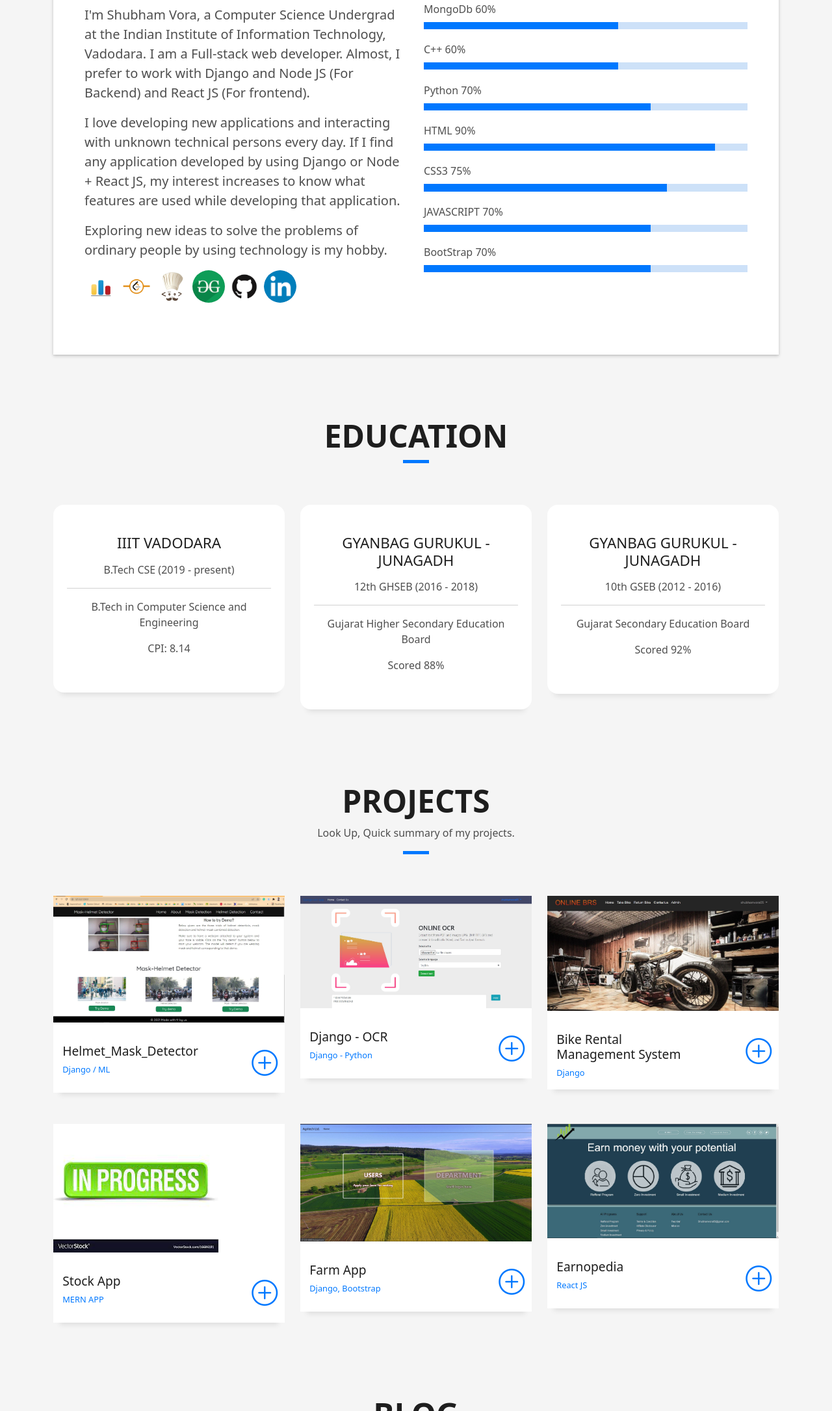
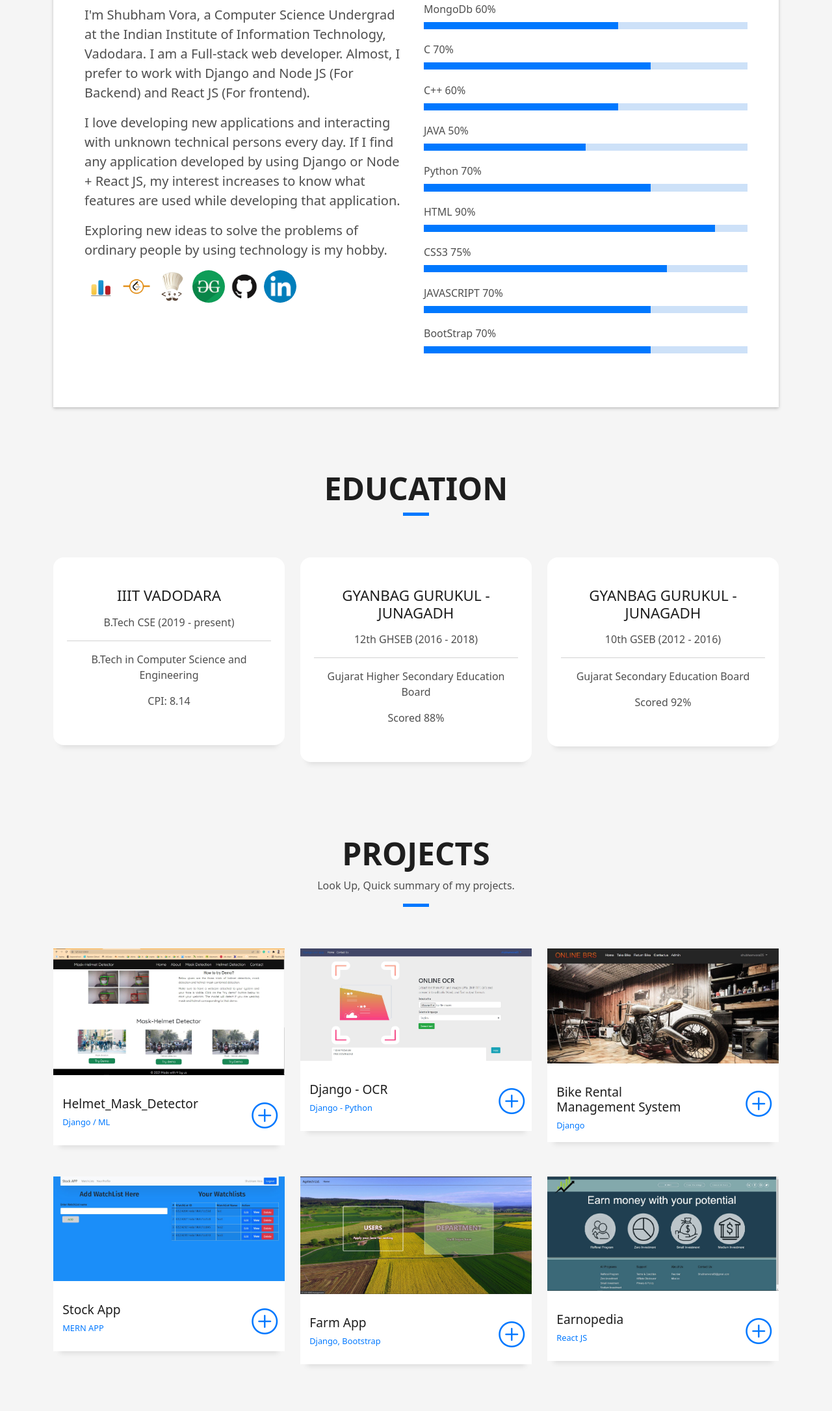
Before and after one commit to shubhamvora05/my-portfolio, a plain HTML site: page index.html in a window 1280 px wide. Shown: the part 1218-3390 px from the top of the page at 65% size. Drawn offline with Linux system fonts and the light colour scheme.

Commit message:
bug fixing

```diff
--- a/index.html
+++ b/index.html
@@ -144,9 +144,17 @@
                       <div class="progress">
                         <div class="progress-bar" role="progressbar" style="width: 60%" aria-valuenow="60" aria-valuemin="0" aria-valuemax="100"></div>
                       </div>
+                      <span>C</span> <span class="pull-right">70%</span>
+                      <div class="progress">
+                        <div class="progress-bar" role="progressbar" style="width: 70%" aria-valuenow="70" aria-valuemin="0" aria-valuemax="100"></div>
+                      </div>
                       <span>C++</span> <span class="pull-right">60%</span>
                       <div class="progress">
                         <div class="progress-bar" role="progressbar" style="width: 60%" aria-valuenow="60" aria-valuemin="0" aria-valuemax="100"></div>
+                      </div>
+                      <span>JAVA</span> <span class="pull-right">50%</span>
+                      <div class="progress">
+                        <div class="progress-bar" role="progressbar" style="width: 50%" aria-valuenow="70" aria-valuemin="0" aria-valuemax="100"></div>
                       </div>
                       <span>Python</span> <span class="pull-right">70%</span>
                       <div class="progress">
@@ -328,9 +336,9 @@
           </div>
           <div class="col-md-4">
             <div class="work-box">
-              <a href="assets/img/in progress.jpg" data-gallery="portfolioGallery" class="portfolio-lightbox">
+              <a href="assets/img/Stock App1.JPG" data-gallery="portfolioGallery" class="portfolio-lightbox">
                 <div class="work-img">
-                  <img src="assets/img/in progress.jpg" alt="" class="img-fluid">
+                  <img src="assets/img/Stock App1.JPG" alt="" class="img-fluid">
                 </div>
               </a>
               <div class="work-content">
```
Also changed, not shown: Stock-App.html (+15 -2 lines), assets/img/Stock App1.JPG (added), assets/img/Stock App3.JPG (added), assets/img/stock App2.JPG (added), assets/img/stock App4.JPG (added), assets/img/stock App5.JPG (added).
